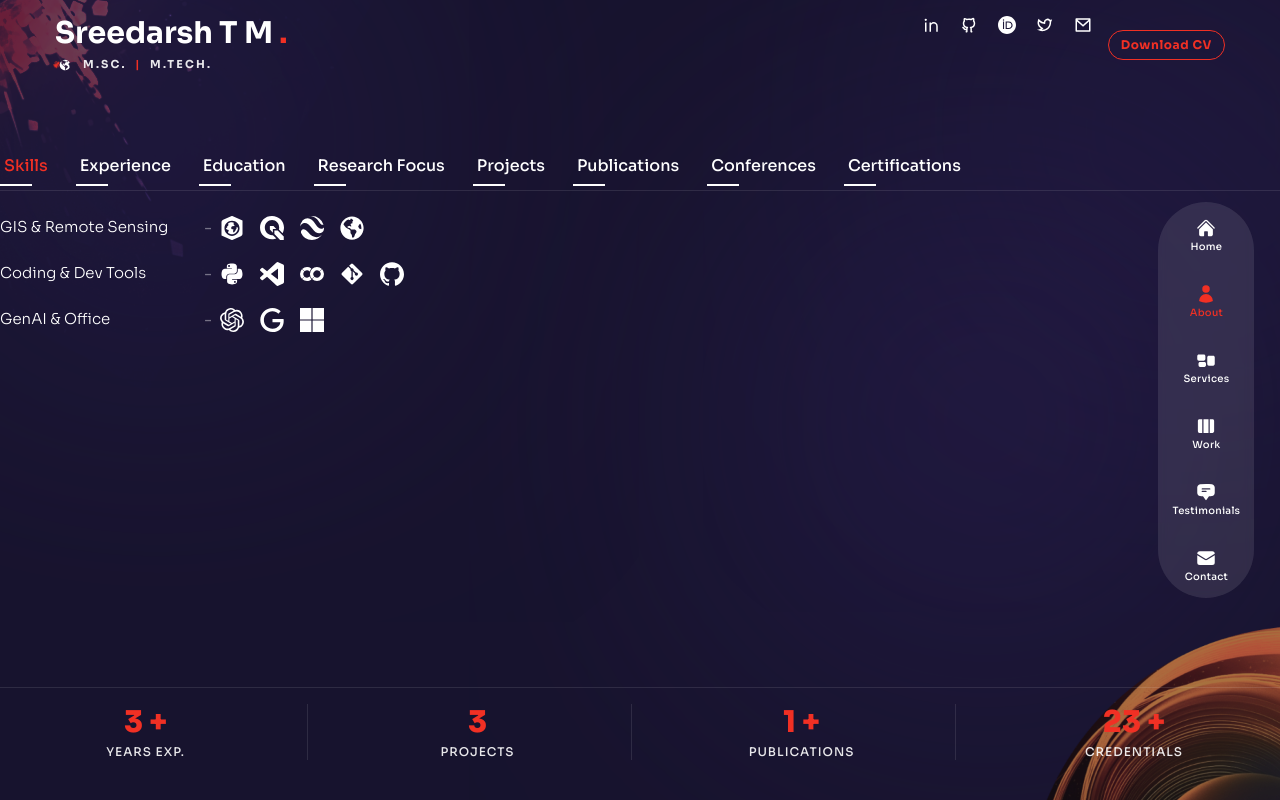
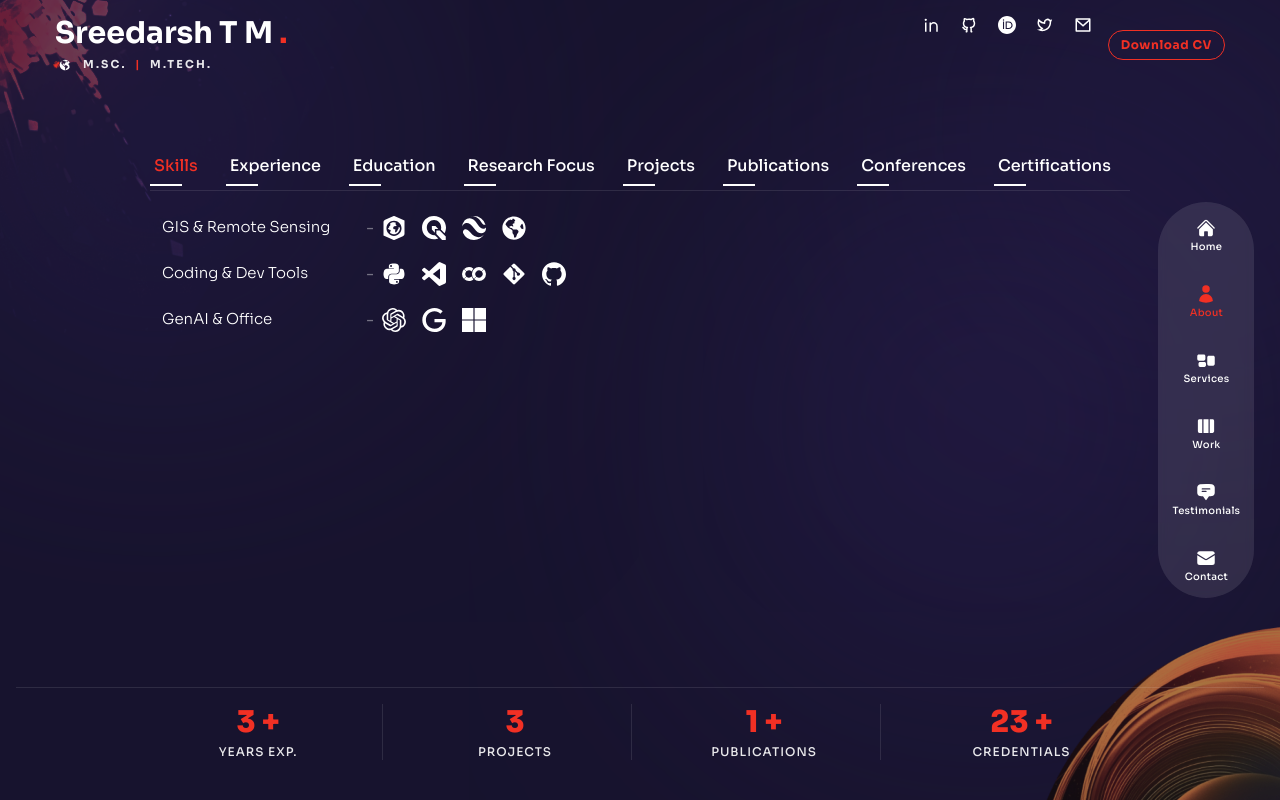
Before and after one commit to tmSreedarsh/modern-portfolio, a Next.js app: page /about in a window 1280 px wide. Built offline with nearby package versions, Linux system fonts and the light colour scheme.

Commit message:
Center About content block for balanced desktop alignment

```diff
--- a/pages/about/index.jsx
+++ b/pages/about/index.jsx
@@ -283,7 +283,7 @@ const About = () => {
         <Circles />
       </div>
 
-      <div className="container mx-auto max-w-full h-full flex flex-col px-4 sm:px-6 md:px-8 xl:px-0 relative z-20">
+      <div className="container mx-auto max-w-full h-full flex flex-col px-4 sm:px-6 md:px-8 xl:px-4 relative z-20">
 
         {/* 1. HEADER SPACER */}
         {/* Pushes everything down so it doesn't hide behind your name */}
@@ -291,7 +291,7 @@ const About = () => {
 
         {/* 2. MAIN CONTENT (Expands to fill space) */}
         {/* min-h-0 is CRITICAL: It allows the inner content to scroll while the parent stays fixed. */}
-        <div className="flex-1 flex flex-col min-h-0">
+        <div className="flex-1 flex flex-col min-h-0 w-full xl:max-w-[980px] xl:mx-auto">
 
             {/* TABS ROW */}
             <div data-swipe-ignore="true" className="shrink-0 mb-3 xl:mb-6">
@@ -359,7 +359,7 @@ const About = () => {
             {/* This div handles the scrolling. The counters below are OUTSIDE this div. */}
             <div
                 ref={contentScrollRef}
-                className="flex-1 overflow-y-auto overflow-x-hidden no-scrollbar pr-1 sm:pr-2 pb-2 sm:pb-4 touch-pan-y"
+                className="flex-1 overflow-y-auto overflow-x-hidden no-scrollbar px-1 sm:px-2 md:px-3 pb-2 sm:pb-4 touch-pan-y"
                 onTouchStart={handleTouchStart}
                 onTouchEnd={handleTouchEnd}
             >
@@ -444,7 +444,7 @@ const About = () => {
         {/* REMOVED: bg-primary (The solid color you hated) */}
         {/* ADDED: border-t (To visually separate it nicely) */}
         <div className="shrink-0 w-full border-t border-white/10 pt-3 md:pt-4 pb-[calc(136px+env(safe-area-inset-bottom))] sm:pb-[calc(124px+env(safe-area-inset-bottom))] md:pb-8 xl:pb-10 z-50">
-            <div className="grid grid-cols-4 gap-2 sm:gap-3 md:gap-4 items-start">
+            <div className="w-full max-w-[980px] mx-auto grid grid-cols-4 gap-2 sm:gap-3 md:gap-4 items-start">
 
                 <div className="pr-1 sm:pr-2 md:pr-4 border-r border-white/10 text-center min-h-[62px] sm:min-h-[68px] md:min-h-0 flex flex-col items-center justify-start">
                     <div className="text-base sm:text-lg md:text-3xl font-extrabold text-accent mb-1 leading-none">
```
